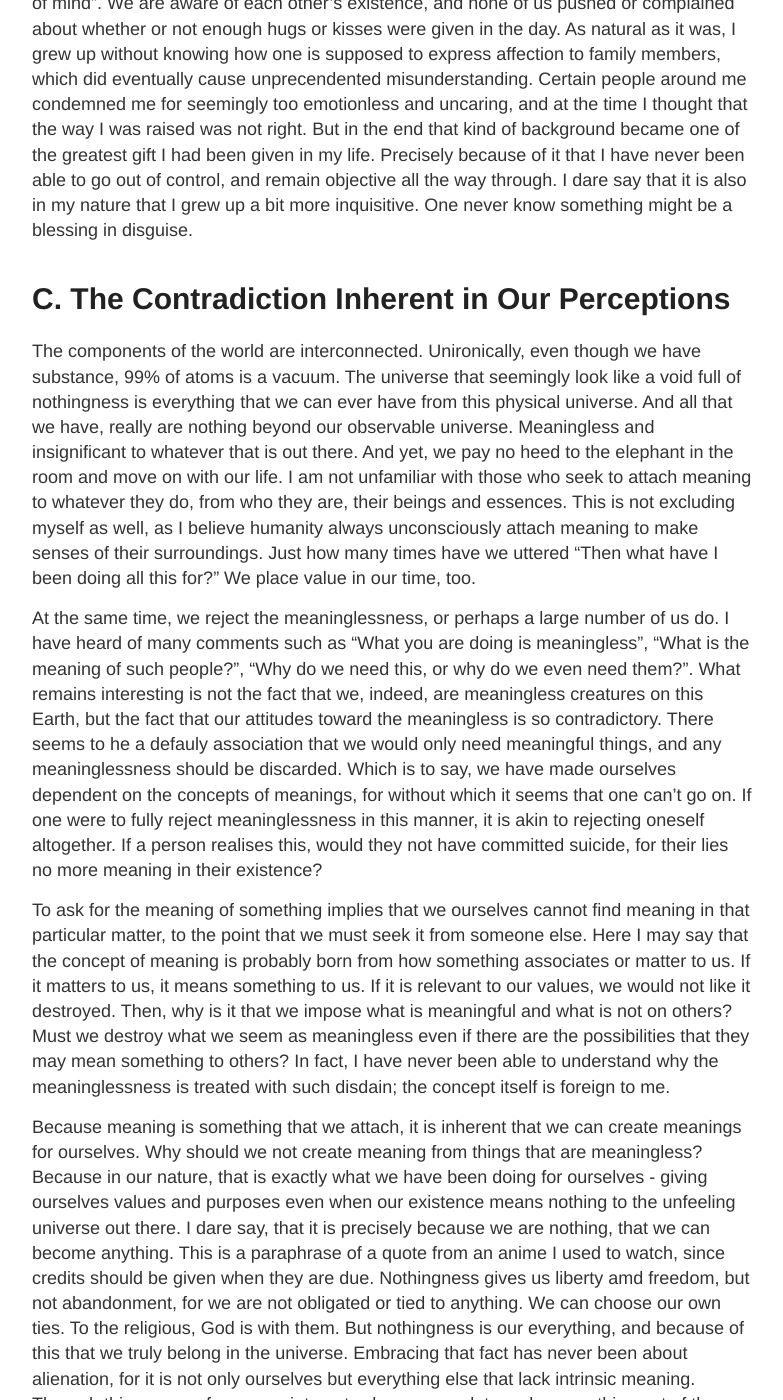
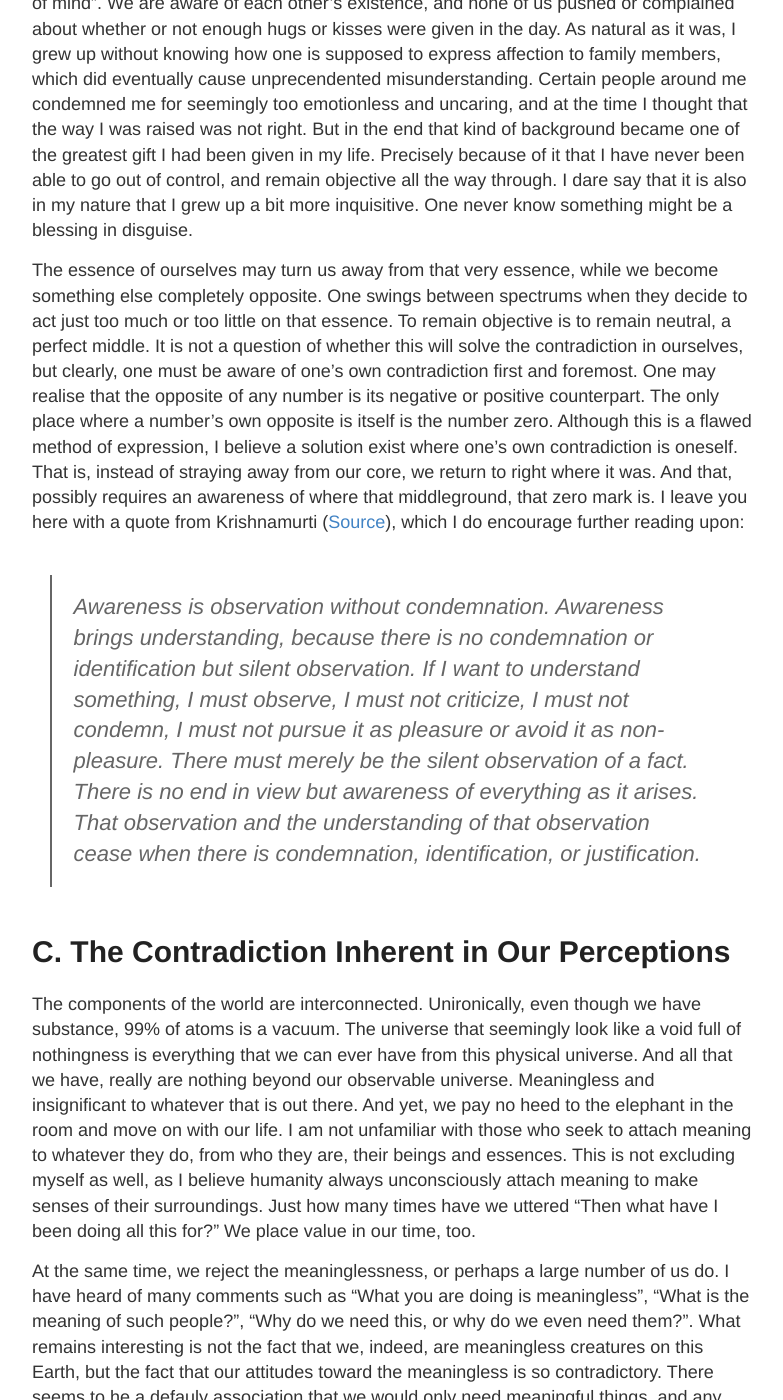
Before and after one commit to theduckshepherd/theduckshepherd.github.io, a Jekyll site: the page built from _posts/2024-04-27-discussion-this-world-is-a-contradiction.md, in a window 1280 px wide and 1400 px high, scrolled down 3095 px. Shown: the whole window, without its empty margins (248-1031 px from the left). Built offline with Jekyll 4.4.1, drawn with Linux system fonts in a browser that asks for light colours.

Commit message:
Update 2024-04-27-discussion-this-world-is-a-contradiction.md

```diff
--- a/_posts/2024-04-27-discussion-this-world-is-a-contradiction.md
+++ b/_posts/2024-04-27-discussion-this-world-is-a-contradiction.md
@@ -29,6 +29,9 @@ In saving someone we turn our back against others. In upholding absolute, univer
 
 On another note, I grew up in a pretty odd family too as a tiny kid. We did not have issues expressing affection, but when we are apart it simply become a matter of "out of sight, out of mind". We are aware of each other's existence, and none of us pushed or complained about whether or not enough hugs or kisses were given in the day. As natural as it was, I grew up without knowing how one is supposed to express affection to family members, which did eventually cause unprecendented misunderstanding. Certain people around me condemned me for seemingly too emotionless and uncaring, and at the time I thought that the way I was raised was not right. But in the end that kind of background became one of the greatest gift I had been given in my life. Precisely because of it that I have never been able to go out of control, and remain objective all the way through. I dare say that it is also in my nature that I grew up a bit more inquisitive. One never know something might be a blessing in disguise.
 
+The essence of ourselves may turn us away from that very essence, while we become something else completely opposite. One swings between spectrums when they decide to act just too much or too little on that essence. To remain objective is to remain neutral, a perfect middle. It is not a question of whether this will solve the contradiction in ourselves, but clearly, one must be aware of one's own contradiction first and foremost. One may realise that the opposite of any number is its negative or positive counterpart. The only place where a number's own opposite is itself is the number zero. Although this is a flawed method of expression, I believe a solution exist where one's own contradiction is oneself. That is, instead of straying away from our core, we return to right where it was. And that, possibly requires an awareness of where that middleground, that zero mark is. I leave you here with a quote from Krishnamurti ([Source][krishnamurti]), which I do encourage further reading upon:
+> Awareness is observation without condemnation. Awareness brings understanding, because there is no condemnation or identification but silent observation. If I want to understand something, I must observe, I must not criticize, I must not condemn, I must not pursue it as pleasure or avoid it as non-pleasure. There must merely be the silent observation of a fact. There is no end in view but awareness of everything as it arises. That observation and the understanding of that observation cease when there is condemnation, identification, or justification.
+
 # C. The Contradiction Inherent in Our Perceptions
 The components of the world are interconnected. Unironically, even though we have substance, 99% of atoms is a vacuum. The universe that seemingly look like a void full of nothingness is everything that we can ever have from this physical universe. And all that we have, really are nothing beyond our observable universe. Meaningless and insignificant to whatever that is out there. And yet, we pay no heed to the elephant in the room and move on with our life. I am not unfamiliar with those who seek to attach meaning to whatever they do, from who they are, their beings and essences. This is not excluding myself as well, as I believe humanity always unconsciously attach meaning to make senses of their surroundings. Just how many times have we uttered "Then what have I been doing all this for?" We place value in our time, too.
 
@@ -41,3 +44,5 @@ Because meaning is something that we attach, it is inherent that we can create m
 And I believe that such is the essence of the absurdists.
 
 There is no need to shy away from the meaningless, the nothingness. Because from it, we can create anything and become anything. Meaninglessness is only a matter of perspective. Then, if we can embrace all that exist, we truly do hsve everything. Because even if God created everything, just what is a God to a non-believer? Meaning does not comes from God, as blasphemous and wrong I might be. Meaning comes from humanity's acceptance of what they have. Then, even the meaninglessness would be able to bring us immense joy.
+
+[krishnamurti]: https://kfoundation.org/krishnamurti-the-first-and-last-freedom-on-awareness/
```
